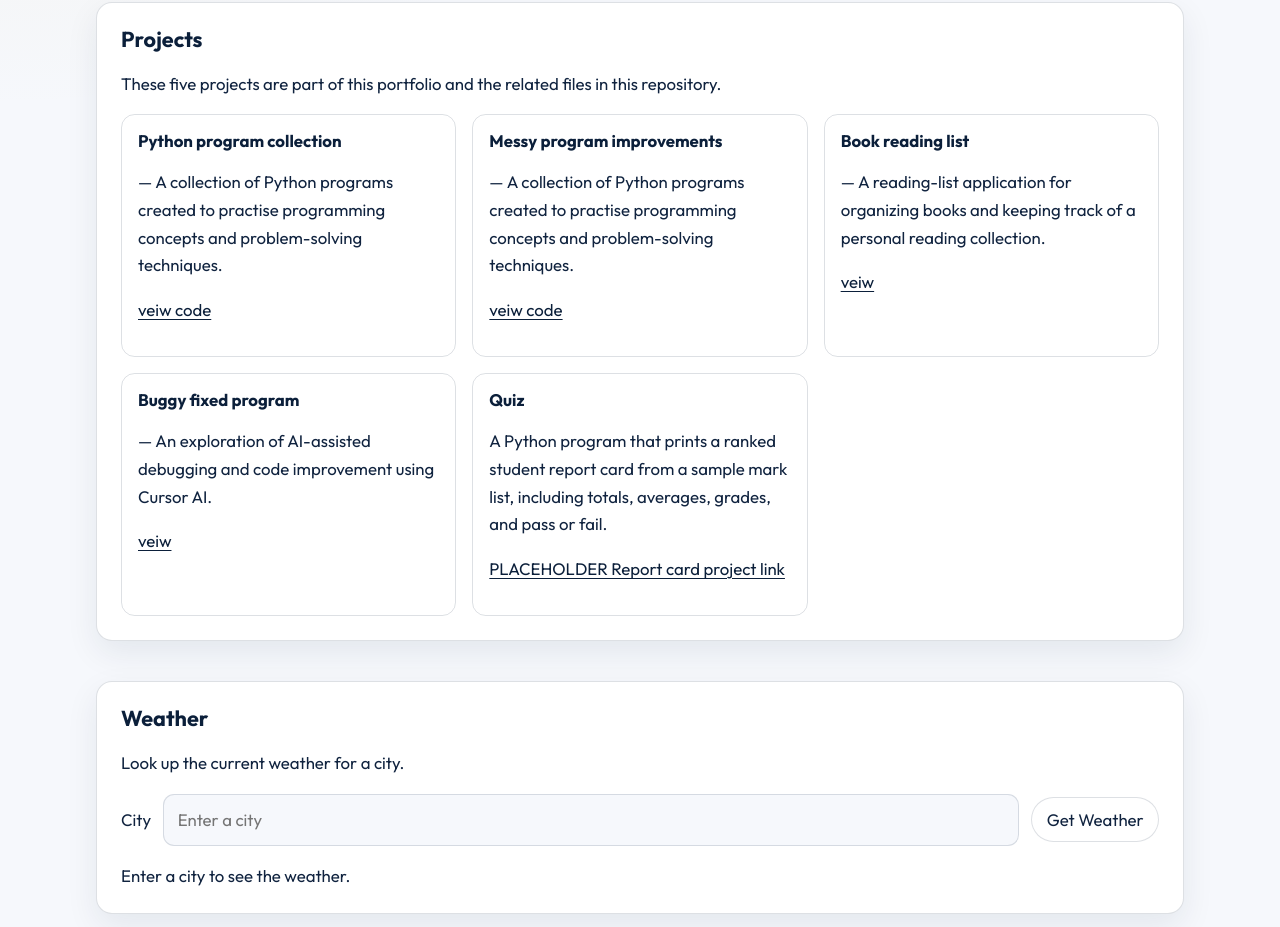
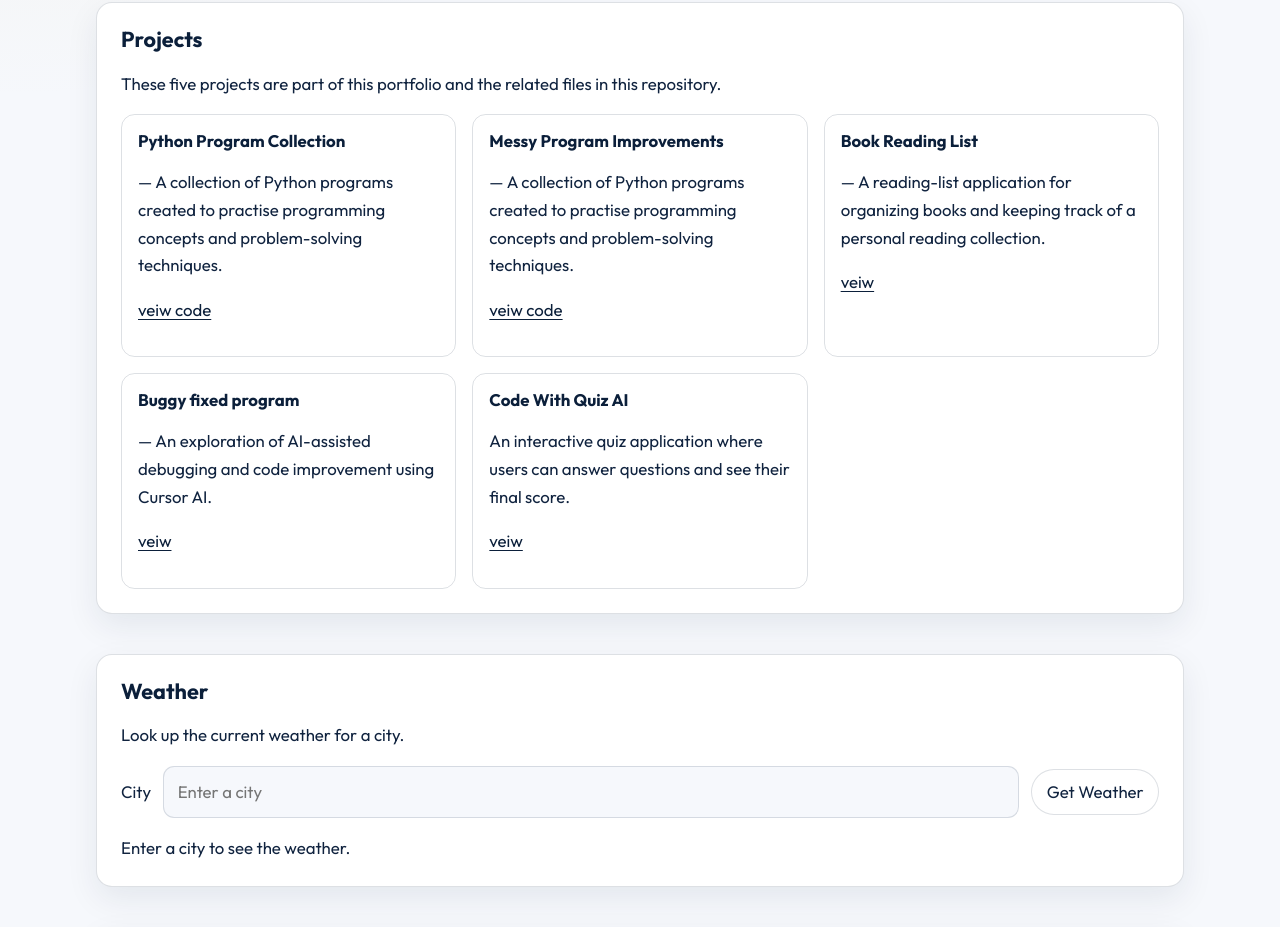
Before and after one commit to yashasvirajawat33-commits/portfolio, a plain HTML site: page index.html in a window 1280 px wide. Shown: the part 880-1807 px from the top of the page. Drawn offline with Linux system fonts and the light colour scheme.

Commit message:
update portfolio

```diff
--- a/index.html
+++ b/index.html
@@ -87,7 +87,7 @@
         </p>
         <ul class="project-list">
           <li>
-            <h3>Python program collection</h3>
+            <h3>Python Program Collection</h3>
             <p>
               — A collection of Python programs created to practise programming concepts and problem-solving techniques.
             </p>
@@ -96,14 +96,14 @@
                 >veiw code</a></p>
           </li>
           <li>
-            <h3>Messy program improvements</h3>
+            <h3>Messy Program Improvements</h3>
             <p>
               — A collection of Python programs created to practise programming concepts and problem-solving techniques.
             </p>
             <p><a href="https://github.com/yashasvirajawat33-commits/messy-program-improvements">veiw code</a></p>
           </li>
           <li>
-            <h3>Book reading list</h3>
+            <h3>Book Reading List</h3>
             <p>
               — A reading-list application for organizing books and keeping track of a personal reading collection.
             </p>
@@ -120,15 +120,12 @@
             </p>
           </li>
           <li>
-            <h3>Quiz</h3>
+            <h3>Code With Quiz AI</h3>
             <p>
-              A Python program that prints a ranked student report card from a
-              sample mark list, including totals, averages, grades, and pass or
-              fail.
+              An interactive quiz application where users can answer questions and see their final score.
             </p>
             <p>
-              <a href="https://PLACEHOLDER-report-card-link.example.com"
-                >PLACEHOLDER Report card project link</a
+              <a href="https://github.com/yashasvirajawat33-commits/Quiz">veiw</a
               >
             </p>
           </li>
```
